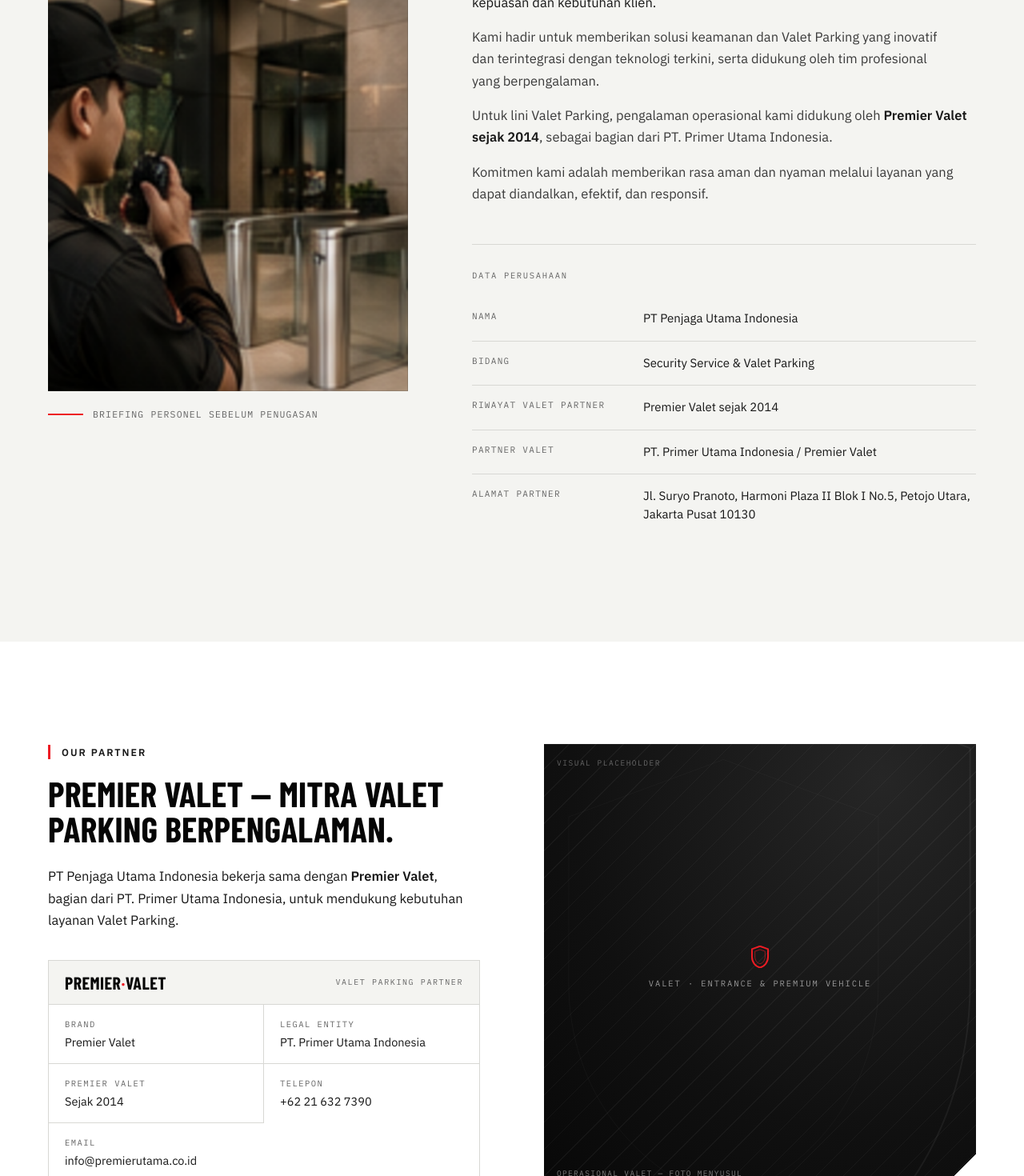
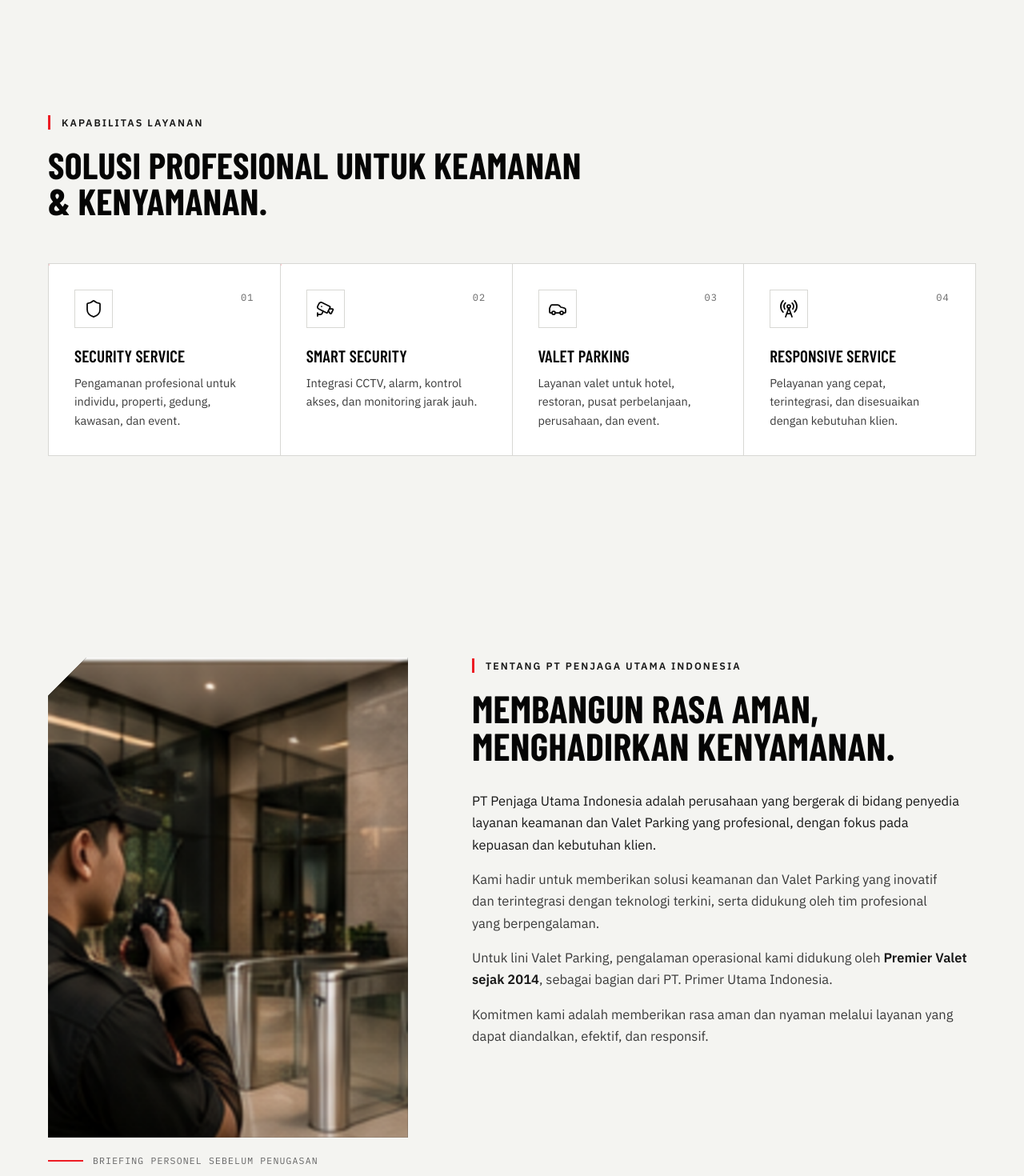
Before and after one commit to firdibackup/penjaga-web, a Next.js app: page / in a window 1280 px wide. Shown: the part 3430-4900 px from the top of the page at 80% size. Built offline with nearby package versions, Linux system fonts and the light colour scheme.

Commit message:
feat: update Home page layout and enhance Partner section with new branding

```diff
--- a/src/app/page.tsx
+++ b/src/app/page.tsx
@@ -25,6 +25,7 @@
       <SiteHeader />
       <main>
         <Hero />
+        <Industries />
         <ServiceHighlights />
         <About />
         <Partner />
@@ -36,7 +37,6 @@
         {/* <ValetExperience /> */}
         <WhyChooseUs />
         <SecurityVsValet />
-        <Industries />
         <ServiceProcess />
         {/* <Gallery /> */}
         <TrustBlock />
--- a/src/components/about.tsx
+++ b/src/components/about.tsx
@@ -99,7 +99,7 @@
             </Reveal>
 
             {/* --- Data Perusahaan --- */}
-            <Reveal delay={0.16}>
+            {/* <Reveal delay={0.16}>
               <div className="mt-10 border-t border-[var(--line-hairline)] pt-6 sm:mt-12">
                 <span className="font-mono text-[10.5px] uppercase tracking-[0.16em] text-steel">
                   Data Perusahaan
@@ -120,7 +120,7 @@
                   ))}
                 </dl>
               </div>
-            </Reveal>
+            </Reveal> */}
           </div>
         </div>
       </Container>
--- a/src/components/sections/partner.tsx
+++ b/src/components/sections/partner.tsx
@@ -1,13 +1,12 @@
 "use client";
 
 import { Container, Eyebrow } from "@/components/kit";
-import { Placeholder } from "@/components/placeholder";
 import { Reveal } from "@/components/motion/reveal";
 
 const FACTS: { k: string; v: string }[] = [
-  { k: "Brand", v: "Premier Valet" },
+  { k: "Brand", v: "Security & Parking Services" },
   { k: "Legal Entity", v: "PT. Primer Utama Indonesia" },
-  { k: "Premier Valet", v: "Sejak 2014" },
+  { k: "Security & Parking Services", v: "Sejak 2014" },
   { k: "Telepon", v: "+62 21 632 7390" },
   { k: "Email", v: "info@premierutama.co.id" },
 ];
@@ -24,38 +23,46 @@
             </Reveal>
             <Reveal delay={0.06}>
               <h2 className="mt-5 max-w-[520px] font-display text-[30px] font-bold uppercase leading-[1] text-obsidian sm:text-[36px] md:text-[44px]">
-                Premier Valet — mitra valet parking berpengalaman.
+                Security & Parking Services — mitra valet parking berpengalaman.
               </h2>
             </Reveal>
             <Reveal delay={0.12}>
               <div className="mt-6 flex max-w-[520px] flex-col gap-4">
                 <p className="text-[16.5px] leading-[1.66] text-ink">
                   PT Penjaga Utama Indonesia bekerja sama dengan{" "}
-                  <span className="font-semibold">Premier Valet</span>, bagian
-                  dari PT. Primer Utama Indonesia, untuk mendukung kebutuhan
-                  layanan Valet Parking.
+                  <span className="font-semibold">Security & Parking Services</span>,
+                  bagian dari PT. Primer Utama Indonesia, untuk mendukung
+                  kebutuhan layanan Valet Parking.
                 </p>
               </div>
             </Reveal>
+          </div>
 
-            {/* partner mark + facts */}
-            <Reveal delay={0.18}>
-              <div className="mt-9 border border-[var(--line-hairline)]">
-                <div className="flex items-center justify-between gap-4 border-b border-[var(--line-hairline)] bg-[var(--surface-page)] px-5 py-4">
-                  <span className="font-display text-[22px] font-bold uppercase leading-none tracking-[0.02em] text-obsidian">
-                    Premier<span className="text-penjaga">·</span>Valet
-                  </span>
+          {/* --- partner mark (logo) + facts --- */}
+          <Reveal delay={0.1} className="lg:sticky lg:top-[120px]">
+            <div className="border border-[var(--line-hairline)]">
+              <div className="flex flex-col items-center gap-3 border-b border-[var(--line-hairline)] bg-[var(--surface-page)] px-5 py-9">
+                {/* eslint-disable-next-line @next/next/no-img-element */}
+                <img
+                  src="/assets/premier.webp"
+                  alt="Premier — Security & Parking Services"
+                  className="h-[88px] w-auto max-w-full object-contain"
+                />
                 <span className="font-mono text-[10px] uppercase tracking-[0.16em] text-steel">
-                    Valet Parking Partner
+                  Security & Parking Services
                 </span>
               </div>
               <dl className="grid grid-cols-1 sm:grid-cols-2">
                 {FACTS.map((f, i) => (
                   <div
                     key={f.k}
-                      className={`px-5 py-4 ${
+                    className={`border-b border-[var(--line-hairline)] px-5 py-4 last:border-b-0 ${
                       i % 2 === 0 && i !== FACTS.length - 1 ? "sm:border-r" : ""
-                      } border-b border-[var(--line-hairline)] last:border-b-0 sm:[&:nth-last-child(2)]:border-b-0`}
+                    } ${
+                      i === FACTS.length - 1 && FACTS.length % 2 === 1
+                        ? "sm:col-span-2"
+                        : ""
+                    }`}
                   >
                     <dt className="font-mono text-[10.5px] uppercase tracking-[0.14em] text-steel">
                       {f.k}
@@ -68,21 +75,9 @@
               </dl>
             </div>
             <p className="mt-4 text-[12.5px] leading-[1.5] text-steel">
-                Premier Valet merupakan mitra layanan valet dan entitas hukum
-                yang terpisah dari PT Penjaga Utama Indonesia.
+              Security & Parking Services merupakan mitra layanan valet dan
+              entitas hukum yang terpisah dari PT Penjaga Utama Indonesia.
             </p>
-            </Reveal>
-          </div>
-
-          {/* --- operational photo --- */}
-          <Reveal delay={0.1} className="lg:sticky lg:top-[120px]">
-            <Placeholder
-              label="Valet · Entrance & Premium Vehicle"
-              caption="Operasional valet — foto menyusul"
-              parallax
-              clip="br"
-              className="h-[380px] w-full sm:h-[460px] lg:h-[560px]"
-            />
           </Reveal>
         </div>
       </Container>
--- a/src/components/sections/smart-security.tsx
+++ b/src/components/sections/smart-security.tsx
@@ -2,6 +2,7 @@
 
 import { Cctv, Fingerprint, RadioTower, Siren } from "lucide-react";
 import type { LucideIcon } from "lucide-react";
+import Image from "next/image";
 import { useReducedMotion } from "motion/react";
 import * as m from "motion/react-m";
 import { Container, Eyebrow } from "@/components/kit";
@@ -46,9 +47,20 @@
   },
 ];
 
-const CONSOLE_TILES = ["CAM 01 · LOBBY", "CAM 02 · GATE", "CAM 03 · P1", "CAM 04 · PERIMETER"];
+const TILES: { src: string; label: string; alt: string }[] = [
+  {
+    src: "/assets/smart-security/1.webp",
+    label: "01 · Ruang Kontrol",
+    alt: "Operator keamanan memantau layar CCTV di ruang kontrol",
+  },
+  {
+    src: "/assets/smart-security/2.webp",
+    label: "02 · Koordinasi Lapangan",
+    alt: "Personel keamanan berkoordinasi menggunakan peta area",
+  },
+];
 
-/** Conceptual security console — an illustration, not a real product screen. */
+/** Security console framing real operational photography. */
 function Console() {
   const reduce = useReducedMotion();
   return (
@@ -72,23 +84,24 @@
         </span>
       </div>
 
-      <div className="grid grid-cols-2 gap-px bg-white/[0.08] p-px">
-        {CONSOLE_TILES.map((t, i) => (
+      <div className="grid grid-cols-1 gap-px bg-white/[0.08] p-px">
+        {TILES.map((tile, i) => (
           <div
-            key={t}
-            className="relative aspect-[4/3] overflow-hidden bg-[radial-gradient(120%_120%_at_70%_20%,#1a1a1a_0%,#0a0a0a_70%,#050505_100%)]"
+            key={tile.src}
+            className="relative aspect-video overflow-hidden bg-black"
           >
-            <div
-              className="absolute inset-0 opacity-40"
-              style={{
-                backgroundImage:
-                  "repeating-linear-gradient(0deg, rgba(255,255,255,.05) 0 1px, transparent 1px 6px)",
-              }}
+            <Image
+              src={tile.src}
+              alt={tile.alt}
+              fill
+              sizes="(max-width: 1023px) 100vw, 45vw"
+              className="object-cover"
             />
+            {/* keep monitor overlays legible over the photo */}
+            <div className="absolute inset-0 bg-gradient-to-t from-black/60 via-transparent to-black/20" />
             {!reduce && (
               // Full-tile layer translated on the compositor (translateY), with
-              // the gradient band pinned to its top edge — same sweep as the old
-              // `top: -20% → 120%` but without a per-frame layout pass.
+              // the gradient band pinned to its top edge — a subtle scan sweep.
               <m.span
                 aria-hidden
                 className="absolute inset-0"
@@ -104,12 +117,13 @@
                 <span className="absolute inset-x-0 top-0 h-8 bg-[linear-gradient(180deg,transparent,rgba(237,28,36,.12),transparent)]" />
               </m.span>
             )}
-            <span className="absolute left-2 top-2 font-mono text-[8.5px] uppercase tracking-[0.12em] text-white/45">
-              {t}
+            <span className="absolute left-2 top-2 font-mono text-[8.5px] uppercase tracking-[0.12em] text-white/70">
+              {tile.label}
             </span>
-            {i === 1 && (
-              <span className="absolute bottom-2 right-2 border border-penjaga/60 bg-penjaga/15 px-1.5 py-0.5 font-mono text-[8px] uppercase tracking-[0.1em] text-penjaga">
-                Motion
+            {i === 0 && (
+              <span className="absolute bottom-2 right-2 flex items-center gap-1.5 border border-penjaga/60 bg-penjaga/15 px-1.5 py-0.5 font-mono text-[8px] uppercase tracking-[0.1em] text-penjaga">
+                <span className="h-1 w-1 rounded-full bg-penjaga" />
+                Rec
               </span>
             )}
           </div>
@@ -118,7 +132,7 @@
 
       <div className="flex items-center justify-between gap-3 border-t border-white/[0.12] px-4 py-3">
         <span className="font-mono text-[9.5px] uppercase tracking-[0.12em] text-white/45">
-          Access · 4 titik aktif
+          Access · 2 titik aktif
         </span>
         <span className="flex items-center gap-2 font-mono text-[9.5px] uppercase tracking-[0.12em] text-white/60">
           <span className="h-1.5 w-1.5 rounded-full bg-emerald-400/80" />
```
Lines whose indentation alone changed are shown as unchanged.
